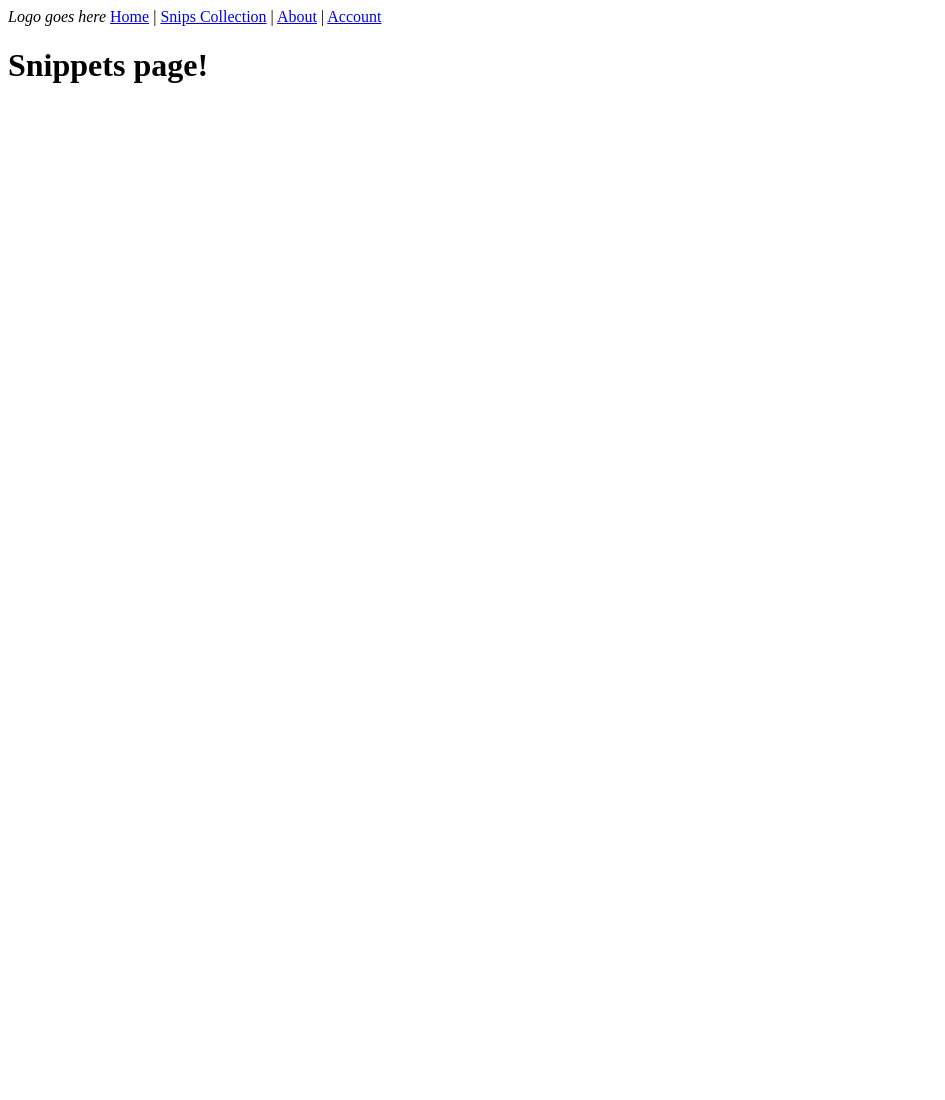
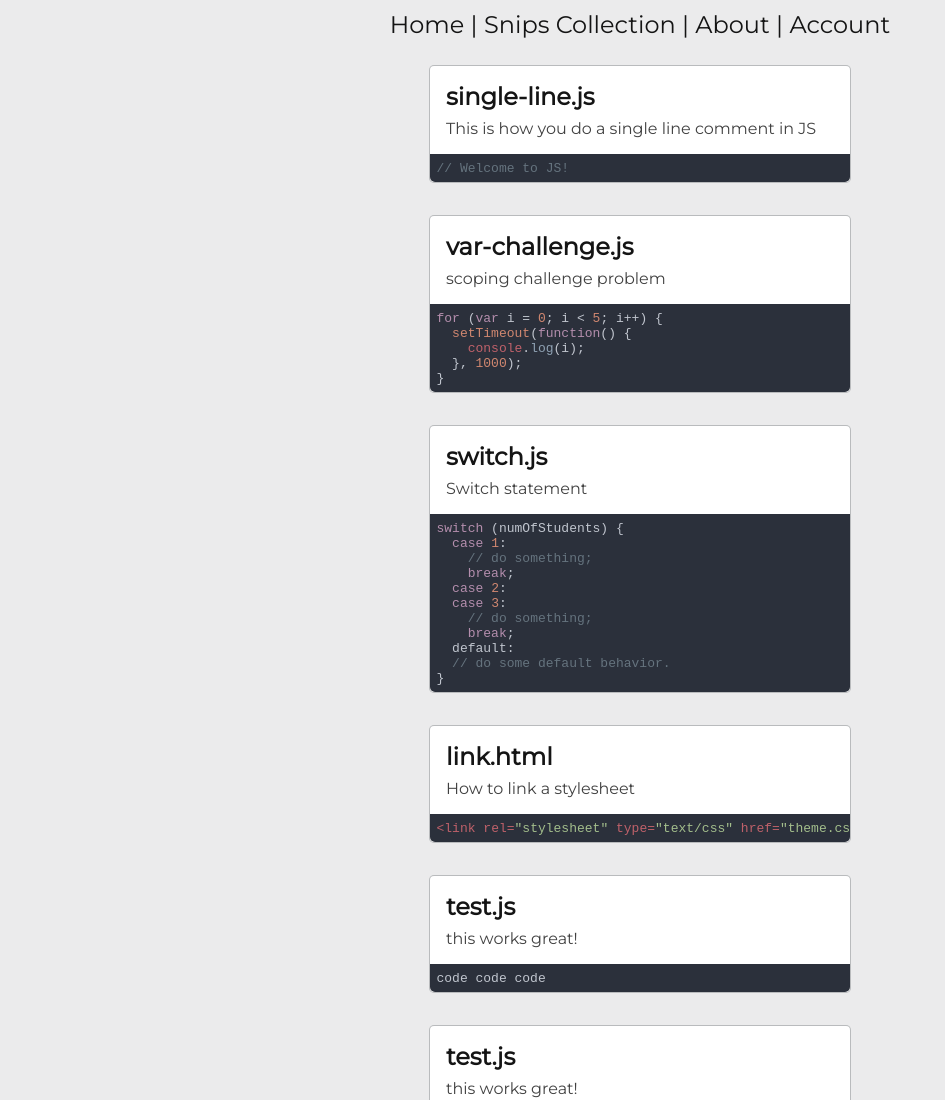
Before and after one commit to Aoliveras/snips-frontend, a plain HTML site: page pages/snippets.html in a window 1280 px wide. Shown: the top 1100 px of the page, without its empty margins (0-945 px from the left). Before the commit the page ends 800 px from the top, so only its background shows below. Drawn offline with nearby package versions, Linux system fonts and the light colour scheme.

Commit message:
Created front end client side design for the snippets page itself.

```diff
--- /dev/null
+++ b/index.js
@@ -0,0 +1,27 @@
+import SNIPS from './snippet-data.js';
+
+// console.log(SNIPS);
+
+const renderSnips = snippets => {
+  const snippetsHTML = snippets
+    .map(
+      snippet => /* html */ `
+  <div class="snip">
+    <div class="text">
+      <h2>${snippet.title}</h2>
+      <p>${snippet.description}</p>
+    </div>
+    <pre><code class="${snippet.language}">${he.encode(
+        snippet.code
+      )}</code></pre>
+  </div>`
+    )
+    .join('');
+  console.log(snippetsHTML);
+  const snippetsElem = document.getElementById('snippets');
+  snippetsElem.innerHTML = snippetsHTML;
+};
+
+renderSnips(SNIPS);
+
+hljs.initHighlightingOnLoad();
--- a/pages/snippets.html
+++ b/pages/snippets.html
@@ -5,18 +5,41 @@
     <meta name="viewport" content="width=device-width, initial-scale=1.0" />
     <meta http-equiv="X-UA-Compatible" content="ie=edge" />
     <title>Snippets Page</title>
+    <link
+      rel="stylesheet"
+      href="//cdnjs.cloudflare.com/ajax/libs/highlight.js/9.15.9/styles/ocean.min.css"
+    />
+    <script src="//cdnjs.cloudflare.com/ajax/libs/highlight.js/9.15.9/highlight.min.js"></script>
+    <script src="https://cdnjs.cloudflare.com/ajax/libs/he/1.2.0/he.min.js"></script>
+    <link rel="stylesheet" href="../style.css" />
+    <script defer src="../index.js" type="module"></script>
   </head>
   <body>
     <header>
       <nav>
-        <i>Logo goes here</i>
         <a href="/">Home</a> | <a href="snippets.html">Snips Collection</a> |
         <a href="about.html">About</a> |
         <a href="account.html">Account</a>
       </nav>
     </header>
     <main>
-      <h1>Snippets page!</h1>
+      <section id="snippets">
+        <!-- This is where our snips shall live and love and be happy! -->
+        <div class="snip">
+          <div class="text">
+            <h2>comment.js</h2>
+            <p>A single line comment</p>
+          </div>
+          <pre><code>//JavaScript is fun!! and also stuff!</code></pre>
+        </div>
+        <div class="snip">
+          <div class="text">
+            <h2>comment2.js</h2>
+            <p>A multi line comment</p>
+          </div>
+          <pre><code>/* JavaScript is fun!! and also stuff! */</code></pre>
+        </div>
+      </section>
     </main>
     <footer></footer>
   </body>
--- a/resets.css
+++ b/resets.css
@@ -1,4 +1,8 @@
 body,
+h1,
+h2,
+p,
+pre,
 ul {
   padding: 0;
   margin: 0;
--- /dev/null
+++ b/snippet-data.js
@@ -0,0 +1,94 @@
+export default [
+  {
+    id: '1',
+    author: 'Dandy',
+    code: '// Welcome to JS!',
+    title: 'single-line.js',
+    description: 'This is how you do a single line comment in JS',
+    language: 'javascript',
+    comments: [],
+    favorites: 0,
+  },
+  {
+    id: '2',
+    author: 'Andrew',
+    code:
+      'for (var i = 0; i < 5; i++) {\n  setTimeout(function() {\n    console.log(i);\n  }, 1000);\n}',
+    title: 'var-challenge.js',
+    description: 'scoping challenge problem',
+    language: 'javascript',
+    comments: [],
+    favorites: 0,
+  },
+  {
+    id: '3',
+    author: 'Scott',
+    code:
+      'switch (numOfStudents) {\n  case 1:\n    // do something;\n    break;\n  case 2:\n  case 3:\n    // do something;\n    break;\n  default:\n  // do some default behavior.\n}',
+    title: 'switch.js',
+    description: 'Switch statement',
+    language: 'javascript',
+    comments: [],
+    favorites: 0,
+  },
+  {
+    id: '4',
+    author: 'Andrew',
+    code: '<link rel="stylesheet" type="text/css" href="theme.css">',
+    title: 'link.html',
+    description: 'How to link a stylesheet',
+    language: 'HTML',
+    comments: [],
+    favorites: 0,
+  },
+  {
+    id: 's0pYrLyxD',
+    author: 'CJ',
+    code: 'code code code',
+    title: 'test.js',
+    description: 'this works great!',
+    language: 'javascript',
+    comments: [],
+    favorites: 0,
+  },
+  {
+    id: '91-GiQDZA',
+    author: 'CJ',
+    code: 'code code code',
+    title: 'test.js',
+    description: 'this works great!',
+    language: 'javascript',
+    comments: [],
+    favorites: 0,
+  },
+  {
+    id: 'HYWBCgBu8',
+    author: 'Ayana',
+    code: 'const myVar = 4;',
+    title: 'const.js',
+    description: 'This is how you declare a const variable in JS',
+    language: 'JavaScript',
+    comments: [],
+    favorites: 0,
+  },
+  {
+    id: '6eOidC3o-',
+    author: 'Ayana',
+    code: 'const myVar = 4;',
+    title: 'const.js',
+    description: 'This is how you declare a const variable in JS',
+    language: 'JavaScript',
+    comments: [],
+    favorites: 0,
+  },
+  {
+    id: '9W_wPsjc0',
+    author: 'Ayana',
+    code: 'const myVar = 4;',
+    title: 'const.js',
+    description: 'This is how you declare a const variable in JS',
+    language: 'JavaScript',
+    comments: [],
+    favorites: 0,
+  },
+];
--- /dev/null
+++ b/snippets.css
@@ -0,0 +1,34 @@
+#snippets {
+  display: flex;
+  flex-direction: column;
+  justify-content: center;
+  align-items: center;
+}
+
+.snip {
+  width: 85%;
+  max-width: 420px;
+  border: 1px solid #282c3452;
+  border-radius: 5px;
+  background-color: #fff;
+  margin: 1rem 0;
+}
+
+.snip .text {
+  padding: 1rem;
+  padding-bottom: 0;
+}
+
+.snip h2 {
+  font-size: 1.5rem;
+  margin-bottom: 0.5rem;
+}
+
+.snip p {
+  margin-bottom: 1rem;
+  color: rgba(0, 0, 0, 0.75);
+}
+
+.snip pre code {
+  border-radius: 0 0 5px 5px;
+}
--- a/style.css
+++ b/style.css
@@ -3,10 +3,12 @@
 @import 'resets.css';
 @import 'header.css';
 @import 'hero.css';
+@import 'snippets.css';
 
 body {
   font-family: 'Montserrat', sans-serif;
   color: #141414;
+  background-color: #ebebec;
 }
 
 #competitors {
```
Also changed, not shown: messingAbout.js (added, +31 -0 lines), pages/about.html (+0 -1 lines), pages/account.html (+0 -2 lines).
